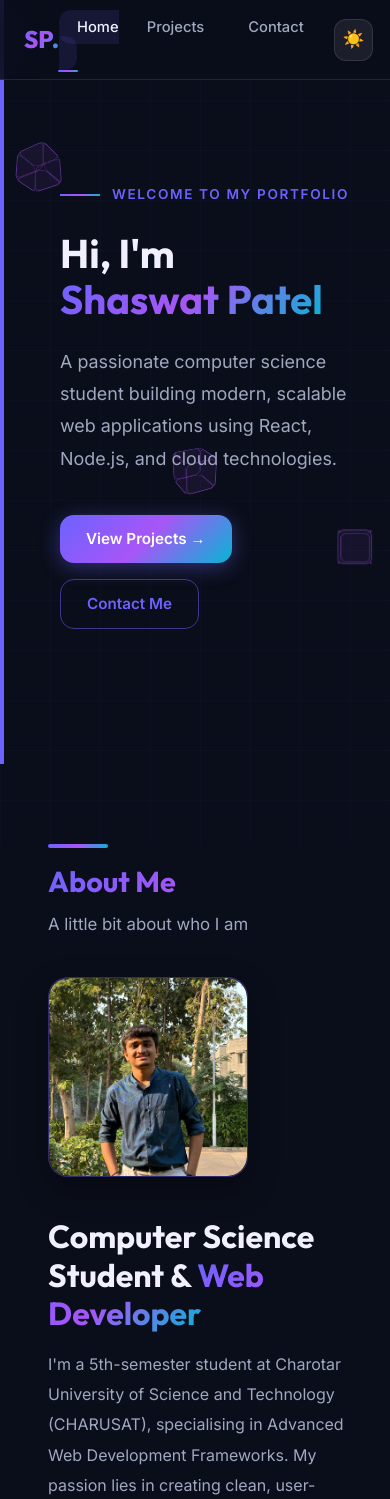
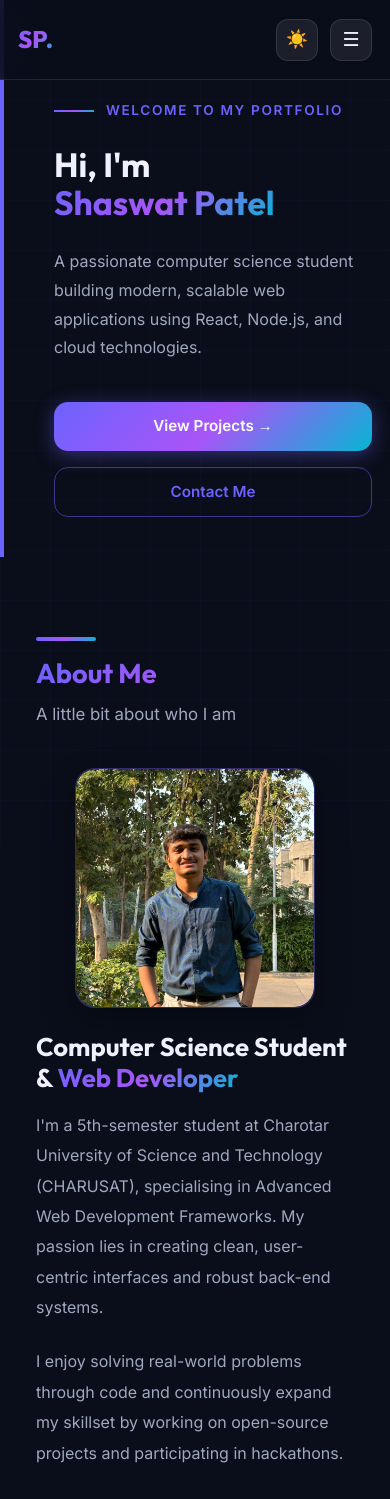
Before and after one commit to 24ce094-lang/My-Portfolio, a React (Vite) app in the folder student-portfolio/: page / in a window 390 px wide. Shown: the top 1499 px of the page. Built offline with nearby package versions, Linux system fonts and the light colour scheme.

Commit message:
Updated portfolio

```diff
--- a/student-portfolio/src/components/NavBar.jsx
+++ b/student-portfolio/src/components/NavBar.jsx
@@ -1,32 +1,56 @@
-// NavBar.jsx — Receives theme + toggleTheme, shows sun/moon toggle button
+// NavBar.jsx — Responsive Navigation with Theme Toggle & Mobile Hamburger Menu
+import { useState } from 'react';
 import { NavLink } from 'react-router-dom';
 
 function NavBar({ theme, onToggleTheme }) {
+  const [mobileOpen, setMobileOpen] = useState(false);
+
+  function closeMenu() {
+    setMobileOpen(false);
+  }
+
   return (
     <nav className="navbar" id="main-navbar">
       <div className="container">
-        <NavLink to="/" className="nav-logo">SP.</NavLink>
+        {/* Brand Logo */}
+        <NavLink to="/" className="nav-logo" onClick={closeMenu}>
+          SP.
+        </NavLink>
 
         <div className="nav-right">
-          <ul className="nav-links" role="list">
+          {/* Nav Links — Desktop horizontal / Mobile dropdown */}
+          <ul className={`nav-links ${mobileOpen ? 'mobile-active' : ''}`} role="list">
             <li>
-              <NavLink to="/" end className={({ isActive }) => (isActive ? 'active' : '')}>
+              <NavLink
+                to="/"
+                end
+                className={({ isActive }) => (isActive ? 'active' : '')}
+                onClick={closeMenu}
+              >
                 Home
               </NavLink>
             </li>
             <li>
-              <NavLink to="/projects" className={({ isActive }) => (isActive ? 'active' : '')}>
+              <NavLink
+                to="/projects"
+                className={({ isActive }) => (isActive ? 'active' : '')}
+                onClick={closeMenu}
+              >
                 Projects
               </NavLink>
             </li>
             <li>
-              <NavLink to="/contact" className={({ isActive }) => (isActive ? 'active' : '')}>
+              <NavLink
+                to="/contact"
+                className={({ isActive }) => (isActive ? 'active' : '')}
+                onClick={closeMenu}
+              >
                 Contact
               </NavLink>
             </li>
           </ul>
 
-          {/* Light / Dark toggle */}
+          {/* Light / Dark theme toggle */}
           <button
             id="theme-toggle"
             className="theme-toggle"
@@ -36,6 +60,16 @@ function NavBar({ theme, onToggleTheme }) {
           >
             {theme === 'dark' ? '☀️' : '🌙'}
           </button>
+
+          {/* Mobile Menu Hamburger Toggle */}
+          <button
+            className="mobile-menu-btn"
+            onClick={() => setMobileOpen(prev => !prev)}
+            aria-label="Toggle navigation menu"
+            aria-expanded={mobileOpen}
+          >
+            {mobileOpen ? '✕' : '☰'}
+          </button>
         </div>
       </div>
     </nav>
--- a/student-portfolio/src/index.css
+++ b/student-portfolio/src/index.css
@@ -64,7 +64,7 @@
 
 /* ─── Reset & Base ─────────────────────────────────────────────────────── */
 *, *::before, *::after { box-sizing: border-box; margin: 0; padding: 0; }
-html { scroll-behavior: smooth; }
+html { scroll-behavior: smooth; -webkit-text-size-adjust: 100%; }
 
 body {
   font-family: 'Inter', sans-serif;
@@ -101,7 +101,12 @@ h1, h2, h3, h4 {
 a { text-decoration: none; color: inherit; }
 
 /* ─── Layout Utilities ─────────────────────────────────────────────────── */
-.container { max-width: 1100px; margin: 0 auto; padding: 0 24px; }
+.container {
+  width: 100%;
+  max-width: 1140px;
+  margin: 0 auto;
+  padding: 0 24px;
+}
 
 /* Page Wrapper with ample top padding so titles never collide with navbar */
 .page-wrapper {
@@ -153,8 +158,10 @@ a { text-decoration: none; color: inherit; }
 .btn {
   display: inline-flex;
   align-items: center;
+  justify-content: center;
   gap: 8px;
   padding: 12px 26px;
+  min-height: 46px; /* Touch friendly */
   border-radius: var(--radius-btn);
   font-family: 'Inter', sans-serif;
   font-weight: 600;
@@ -258,6 +265,21 @@ a { text-decoration: none; color: inherit; }
   transform: rotate(20deg) scale(1.05);
 }
 
+/* Mobile Menu Hamburger Button */
+.mobile-menu-btn {
+  display: none;
+  width: 42px; height: 42px;
+  border-radius: var(--radius-sm);
+  border: 1px solid var(--glass-border);
+  background: var(--toggle-bg);
+  color: var(--text-primary);
+  font-size: 1.2rem;
+  cursor: pointer;
+  align-items: center;
+  justify-content: center;
+  transition: all var(--transition);
+}
+
 /* ─── Hero Section ─────────────────────────────────────────────────────── */
 .hero-section {
   min-height: calc(100vh - var(--nav-height));
@@ -312,8 +334,6 @@ a { text-decoration: none; color: inherit; }
   pointer-events: none;
 }
 
-@media (max-width: 900px) { .hero-3d-scene { display: none; } }
-
 .cube-3d {
   width: 100%; height: 100%;
   position: relative;
@@ -331,7 +351,7 @@ a { text-decoration: none; color: inherit; }
   width: 250px; height: 250px;
   border: 1px solid var(--cube-border);
   background: var(--cube-face);
-  border-radius: var(--radius-card); /* Curvey square 3D faces */
+  border-radius: var(--radius-card);
   display: flex;
   align-items: center;
   justify-content: center;
@@ -416,7 +436,7 @@ a { text-decoration: none; color: inherit; }
   font-size: 0.85rem; font-weight: 600; letter-spacing: 0.12em;
   text-transform: uppercase; color: var(--accent-1);
 }
-.hero-title { font-size: clamp(2.5rem, 6vw, 4.2rem); line-height: 1.15; margin-bottom: 24px; }
+.hero-title { font-size: clamp(2.2rem, 5.5vw, 4.2rem); line-height: 1.15; margin-bottom: 24px; }
 .hero-desc { font-size: 1.12rem; color: var(--text-secondary); line-height: 1.8; margin-bottom: 40px; max-width: 520px; }
 .hero-cta { display: flex; gap: 16px; flex-wrap: wrap; }
 
@@ -446,19 +466,19 @@ a { text-decoration: none; color: inherit; }
 .about-avatar-card:hover .about-avatar-img {
   transform: scale(1.06);
 }
-.about-info h2 { font-size: 2rem; margin-bottom: 16px; }
+.about-info h2 { font-size: clamp(1.6rem, 3.5vw, 2.2rem); margin-bottom: 16px; }
 .about-info p { color: var(--text-secondary); line-height: 1.9; margin-bottom: 24px; }
 .about-stats { display: grid; grid-template-columns: repeat(3, 1fr); gap: 16px; margin-top: 32px; }
 .stat-box {
   background: var(--bg-card);
   border: 1px solid var(--glass-border);
   border-radius: var(--radius-input);
-  padding: 20px; text-align: center;
+  padding: 20px 12px; text-align: center;
   transition: transform 0.3s ease, box-shadow 0.3s ease;
 }
 .stat-box:hover { transform: translateY(-4px) scale(1.03); box-shadow: 0 8px 24px rgba(108,99,255,0.15); }
-.stat-number { font-size: 2rem; font-weight: 800; background: var(--gradient-main); -webkit-background-clip: text; -webkit-text-fill-color: transparent; background-clip: text; }
-.stat-label { font-size: 0.8rem; color: var(--text-muted); margin-top: 4px; }
+.stat-number { font-size: clamp(1.6rem, 4vw, 2.2rem); font-weight: 800; background: var(--gradient-main); -webkit-background-clip: text; -webkit-text-fill-color: transparent; background-clip: text; }
+.stat-label { font-size: 0.78rem; color: var(--text-muted); margin-top: 4px; }
 
 /* ─── Skills Section ───────────────────────────────────────────────────── */
 .skills-grid { display: flex; flex-wrap: wrap; gap: 14px; }
@@ -496,7 +516,7 @@ a { text-decoration: none; color: inherit; }
 .footer-copy { margin-top: 24px; color: var(--text-muted); font-size: 0.82rem; }
 
 /* ─── Projects Page ────────────────────────────────────────────────────── */
-.repo-grid { display: grid; grid-template-columns: repeat(auto-fill, minmax(320px, 1fr)); gap: 24px; }
+.repo-grid { display: grid; grid-template-columns: repeat(auto-fill, minmax(300px, 1fr)); gap: 24px; }
 .repo-card {
   padding: 28px; position: relative; overflow: hidden;
   border-radius: var(--radius-card);
@@ -509,7 +529,7 @@ a { text-decoration: none; color: inherit; }
 .repo-card:hover { transform: perspective(800px) rotateX(-3deg) translateY(-6px); }
 .repo-card:hover::before { opacity: 1; }
 .repo-icon { font-size: 2rem; margin-bottom: 16px; }
-.repo-name { font-size: 1.1rem; font-weight: 700; margin-bottom: 8px; color: var(--text-primary); }
+.repo-name { font-size: 1.1rem; font-weight: 700; margin-bottom: 8px; color: var(--text-primary); word-break: break-word; }
 .repo-desc { font-size: 0.88rem; color: var(--text-secondary); margin-bottom: 20px; line-height: 1.6; }
 .repo-link { display: inline-flex; align-items: center; gap: 6px; font-size: 0.85rem; font-weight: 600; color: var(--accent-1); transition: gap var(--transition); }
 .repo-link:hover { gap: 10px; }
@@ -536,7 +556,7 @@ a { text-decoration: none; color: inherit; }
 
 /* ─── Contact Page ─────────────────────────────────────────────────────── */
 .contact-layout { display: grid; grid-template-columns: 1fr 1.5fr; gap: 48px; align-items: start; }
-.contact-info h2 { font-size: 2rem; margin-bottom: 16px; }
+.contact-info h2 { font-size: clamp(1.6rem, 3.5vw, 2.2rem); margin-bottom: 16px; }
 .contact-info p { color: var(--text-secondary); line-height: 1.8; margin-bottom: 32px; }
 .contact-detail {
   display: flex; align-items: center; gap: 14px;
@@ -544,8 +564,9 @@ a { text-decoration: none; color: inherit; }
   background: var(--bg-card); border: 1px solid var(--glass-border);
   border-radius: var(--radius-input); margin-bottom: 12px;
   transition: background 0.4s ease, border-color 0.4s ease;
+  word-break: break-word;
 }
-.contact-detail-icon { font-size: 1.4rem; }
+.contact-detail-icon { font-size: 1.4rem; flex-shrink: 0; }
 .contact-detail-text h4 { font-size: 0.8rem; text-transform: uppercase; letter-spacing: 0.08em; color: var(--text-muted); margin-bottom: 2px; }
 .contact-detail-text p { font-size: 0.95rem; color: var(--text-primary); margin: 0; }
 
@@ -596,7 +617,7 @@ textarea:-webkit-autofill {
 
 /* Toggle help panel */
 .help-panel { overflow: hidden; transition: max-height var(--transition-slow), opacity var(--transition-slow); max-height: 0; opacity: 0; }
-.help-panel.open { max-height: 260px; opacity: 1; }
+.help-panel.open { max-height: 280px; opacity: 1; }
 .help-content {
   padding: 18px 22px;
   background: rgba(108,99,255,0.07); border: 1px solid rgba(108,99,255,0.2);
@@ -620,12 +641,109 @@ textarea:-webkit-autofill {
 .delay-3 { animation-delay: 0.3s; }
 .delay-4 { animation-delay: 0.4s; }
 
-/* ─── Responsive ───────────────────────────────────────────────────────── */
+/* ======================================================================== */
+/* ─── RESPONSIVE BREAKPOINTS (TV, Desktop, Laptop, Tablet, Mobile) ────── */
+/* ======================================================================== */
+
+/* ── 1. TV / Large Displays (1600px+) ──────────────────────────────────── */
+@media (min-width: 1600px) {
+  .container { max-width: 1360px; }
+  .repo-grid { grid-template-columns: repeat(4, 1fr); }
+  .hero-3d-scene { right: 10%; width: 300px; height: 300px; }
+  .cube-face { width: 300px; height: 300px; font-size: 3.2rem; }
+  .face-front  { transform: translateZ(150px); }
+  .face-back   { transform: rotateY(180deg) translateZ(150px); }
+  .face-left   { transform: rotateY(-90deg) translateZ(150px); }
+  .face-right  { transform: rotateY(90deg) translateZ(150px); }
+  .face-top    { transform: rotateX(90deg) translateZ(150px); }
+  .face-bottom { transform: rotateX(-90deg) translateZ(150px); }
+}
+
+/* ── 2. Laptops & Desktops (1025px - 1599px) ────────────────────────────── */
+@media (min-width: 1025px) and (max-width: 1599px) {
+  .repo-grid { grid-template-columns: repeat(3, 1fr); }
+}
+
+/* ── 3. Tablets & Small Laptops (769px - 1024px) ────────────────────────── */
+@media (max-width: 1024px) {
+  .hero-3d-scene { display: none; } /* Hide heavy 3D cube overlap on mid-screens */
+  .repo-grid { grid-template-columns: repeat(2, 1fr); }
+  .contact-layout { grid-template-columns: 1fr; gap: 36px; }
+  .about-grid { grid-template-columns: 1fr 1.3fr; gap: 32px; }
+}
+
+/* ── 4. Mobile & Small Tablets (768px and below) ────────────────────────── */
 @media (max-width: 768px) {
-  .about-grid { grid-template-columns: 1fr; }
-  .about-avatar-card { max-width: 200px; }
-  .contact-layout { grid-template-columns: 1fr; }
-  .about-stats { grid-template-columns: repeat(3, 1fr); }
+  .container { padding: 0 18px; }
+  .page-wrapper { padding-top: calc(var(--nav-height) + 24px); padding-bottom: 48px; }
+
+  /* Mobile Navbar */
+  .mobile-menu-btn { display: flex; }
+
+  .nav-links {
+    position: absolute;
+    top: var(--nav-height);
+    left: 0; right: 0;
+    background: rgba(10, 14, 26, 0.95);
+    border-bottom: 1px solid var(--glass-border);
+    backdrop-filter: blur(24px);
+    -webkit-backdrop-filter: blur(24px);
+    flex-direction: column;
+    padding: 20px;
+    gap: 8px;
+    display: none;
+    animation: fadeSlide 0.3s ease both;
+  }
+
+  [data-theme="light"] .nav-links {
+    background: rgba(244, 246, 255, 0.96);
+  }
+
+  .nav-links.mobile-active { display: flex; }
+
+  .nav-links a {
+    width: 100%;
+    padding: 14px 20px;
+    font-size: 1rem;
+    border-radius: var(--radius-sm);
+  }
+  .nav-links a.active::after { display: none; }
+
+  /* Hero Section Mobile */
+  .hero-section {
+    padding-top: calc(var(--nav-height) + 20px);
+    padding-bottom: 40px;
+    min-height: auto;
+  }
+  .hero-cta { flex-direction: column; width: 100%; }
+  .hero-cta .btn { width: 100%; }
+
+  /* About Section Mobile */
+  .about-grid { grid-template-columns: 1fr; gap: 24px; text-align: left; }
+  .about-avatar-card { max-width: 240px; margin: 0 auto; }
+  .about-stats { grid-template-columns: repeat(3, 1fr); gap: 10px; }
+  .stat-box { padding: 14px 8px; }
+
+  /* Form & Inputs Mobile */
+  .form-card { padding: 24px 18px; }
+  .form-row { grid-template-columns: 1fr; gap: 16px; }
+
+  /* Prevent iOS input auto-zoom */
+  .form-input, .form-textarea { font-size: 16px; }
+
+  /* Repos Mobile */
   .repo-grid { grid-template-columns: 1fr; }
-  .form-row { grid-template-columns: 1fr; }
+  .repo-card { padding: 22px; }
+
+  /* Mini floating cubes on mobile */
+  .mini-cube { display: none; }
 }
+
+/* ── 5. Extra Small Mobile Phones (480px and below) ─────────────────────── */
+@media (max-width: 480px) {
+  .hero-title { font-size: 2.1rem; }
+  .hero-desc { font-size: 1rem; }
+  .section-title { font-size: 1.7rem; }
+  .about-stats { grid-template-columns: 1fr; gap: 10px; }
+  .skill-pill { padding: 10px 16px; font-size: 0.85rem; }
+}
```
